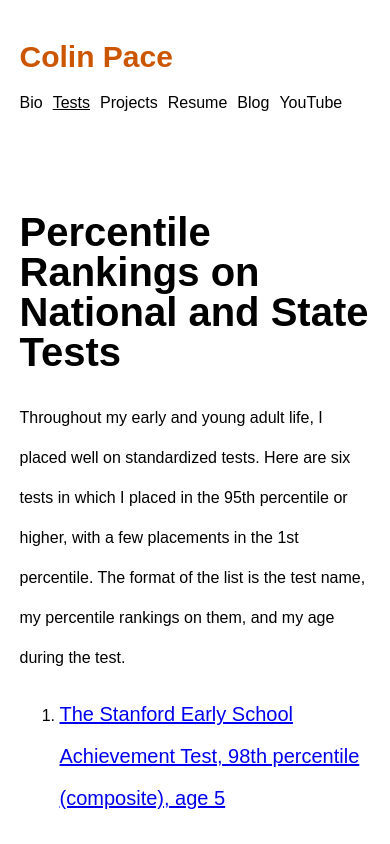
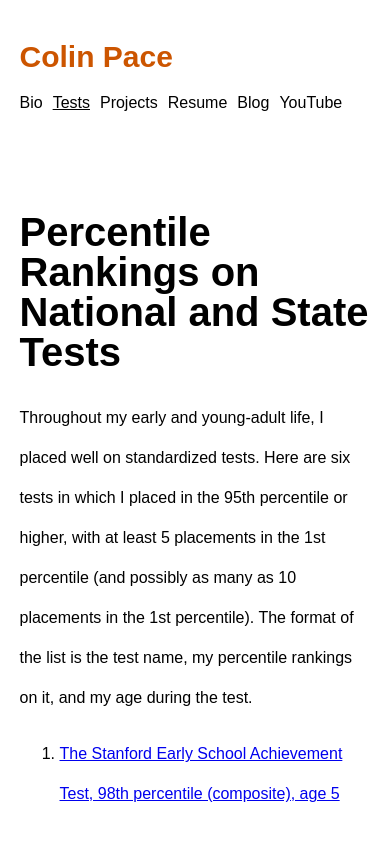
Before and after one commit to Colin-Pace/Portfolio, a React (Create React App) app: page / in a window 390 px wide. Both pictures are taken after a click on the link "Tests". Shown: the top 844 px of the page. Built offline with nearby package versions, Linux system fonts and the light colour scheme.

Commit message:
textual changes

```diff
--- a/src/Tests.css
+++ b/src/Tests.css
@@ -25,7 +25,7 @@ ol li {
 }
 
 @media (max-width: 580px) {
-  p {
+  p, a {
     font-size: 16px;
   }
 }
--- a/src/Tests.js
+++ b/src/Tests.js
@@ -5,7 +5,7 @@ function Tests() {
   return (
     <div id = "testSection">
       <h1>Percentile Rankings on National and State Tests</h1>
-      <p>Throughout my early and young adult life, I placed well on standardized tests. Here are six tests in which I placed in the 95th percentile or higher, with a few placements in the 1st percentile. The format of the list is the test name, my percentile rankings on them, and my age during the test.
+      <p>Throughout my early and young-adult life, I placed well on standardized tests. Here are six tests in which I placed in the 95th percentile or higher, with at least 5 placements in the 1st percentile (and possibly as many as 10 placements in the 1st percentile). The format of the list is the test name, my percentile rankings on it, and my age during the test.
         <ol>
           <li><a href = "#testOneTitle">The Stanford Early School Achievement Test, 98th percentile (composite), age 5</a></li>
           <li><a href = "#testTwoTitle">The Metropolitan Readiness Tests, 95th percentile (composite), age 6</a></li>
@@ -14,7 +14,7 @@ function Tests() {
           <li><a href = "#testFiveTitle">The Texas Assessment of Academic Skills, 99th* (reading), 98th* (mathematics), and 99th* (science) percentiles, age 14</a></li>
           <li><a href = "#testSixTitle">The Graduate Record Examinations, 96th+ (verbal reasoning) and 96th+ (analytical writing) percentile, age 22</a></li>
         </ol>
-      Key: * denotes ChatGPT's estimation percentile based on the test result form, and + denotes a likely higher percentile by age range
+      Key: * denotes ChatGPT's estimation percentile based on the test result form, and + denotes a likely higher percentile by age range.
       </p>
 
       <h2 id = "testOneTitle">The Stanford Test 1992</h2>
@@ -63,7 +63,7 @@ function Tests() {
         />
 
       <h2 id = "testSixTitle">The Graduate Record Examinations (GRE) 2009</h2>
-        <p><b>96th+ (verbal reasoning) and 96th+ (analytical writing) percentiles</b>: The GRE was an interesting test for me for a number of reasons. It's the last standardized test that I took. Also, I didn't study or try on the mathematics section, which is why I received a much lower placement. Perhaps most noteworthy, after the two 96th percentile placements in verbal reasoning and analytical writing, is the age at which I tested: 22. Today, the average test taker is 24 years old, with 50% of test takers older than 22. If this was true when I took the test, then for my age range, I probably placed higher, perhaps even again in the top percentile for both categories. The testing service, ETS, doesn't give statistics, so the status of the percentiles remains unclear.</p>
+        <p><b>96th+ (verbal reasoning) and 96th+ (analytical writing) percentiles</b>: The GRE was an interesting test for me for a number of reasons. It's the last standardized test that I took. Also, I didn't study or try on the mathematics section, which is why I received a much lower placement. Perhaps most noteworthy after the two 96th percentile placements in verbal reasoning and analytical writing is the age at which I tested: 22. Today, the average test taker is 24 years old, with 50% of test takers older than 22. If this was true when I took the test, then for my age range, I probably placed higher, perhaps even again in the top percentile for both categories. The testing service, ETS, doesn't give statistics, so the status of the percentiles remains unclear.</p>
         <img
           id = 'gre'
           className = ''
```
